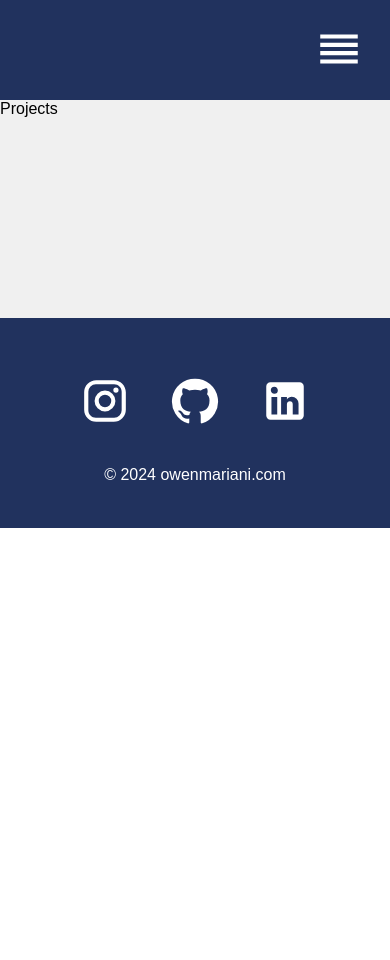
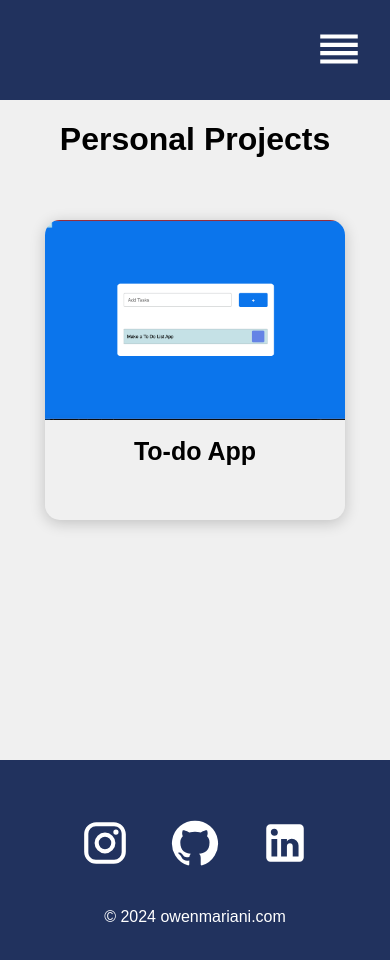
Before and after one commit to owenm-26/Personal-CV, a React (Create React App) app in the folder cv-website/: page /projects in a window 390 px wide. Shown: the top 960 px of the page. Before the commit the page ends 844 px from the top, so only its background shows below. Built offline with nearby package versions, Linux system fonts and the light colour scheme.

Commit message:
finished projects and basic implementation.

```diff
--- a/cv-website/src/App.js
+++ b/cv-website/src/App.js
@@ -5,6 +5,7 @@
 import Experience from "./pages/Experience";
 import Navbar from "./components/Navbar";
 import Footer from './components/Footer';
+import ProjectDisplay from './pages/ProjectDisplay';
 
 function App() {
   return (
@@ -14,6 +15,7 @@
         <Routes>
           <Route path='/' element={<Home />}/>
           <Route path='/projects' element={<Projects />}/>
+          <Route path='/project/:id' element={<ProjectDisplay/>}/>
           <Route path='/experience' element={<Experience />}/>
         </Routes>
         <Footer/>
--- /dev/null
+++ b/cv-website/src/components/ProjectItem.js
@@ -0,0 +1,14 @@
+import React from 'react';
+import { useNavigate } from 'react-router-dom';
+
+function ProjectItem({ image, name, id}) {
+  const navigate = useNavigate();
+  return (
+    <div className='projectItem' onClick = {() => {navigate("/project/" + id)}}>
+        <div style = {{backgroundImage: `url(${image})`}} className="bgImage"/>
+        <h1>{name}</h1>
+    </div>
+  )
+}
+
+export default ProjectItem
--- /dev/null
+++ b/cv-website/src/helpers/ProjectList.js
@@ -0,0 +1,11 @@
+// remove this later when database set up
+import ToDoImage from "../assets/todo.png"
+
+export const ProjectList = [
+    {
+        name: "To-do App",
+        image: ToDoImage,
+        skills: "JavaScript, HTML, CSS",
+        url: "https://github.com/owenm-26/To-Do-List"
+    },
+]
--- /dev/null
+++ b/cv-website/src/pages/ProjectDisplay.js
@@ -0,0 +1,22 @@
+import React from 'react'
+import { useParams } from 'react-router-dom'
+import { ProjectList } from '../helpers/ProjectList';
+import GitHubIcon from '@mui/icons-material/GitHub';
+import "../styles/ProjectDisplay.css"
+
+function ProjectDisplay() {
+    const {id} = useParams();
+    const project = ProjectList[id];
+  return (
+    <div className='project'>
+        <h1>{project.name}</h1>
+        <img src={project.image}/>
+        <p><b>Skills:</b> {project.skills}</p>
+        <a href={project.url}>
+        <GitHubIcon></GitHubIcon>
+        </a>
+    </div>
+  )
+}
+
+export default ProjectDisplay;
--- a/cv-website/src/pages/Projects.js
+++ b/cv-website/src/pages/Projects.js
@@ -1,8 +1,19 @@
 import React from 'react'
+import ProjectItem from '../components/ProjectItem';
+import "../styles/Projects.css";
+import { ProjectList } from '../helpers/ProjectList';
 
 function Projects() {
   return (
-    <div>Projects</div>
+    <div className='projects'>
+      <h1>Personal Projects</h1>
+      <div className='projectList'>
+        {/* Replace this with a database call later */}
+        {ProjectList.map((project, idx) =>
+        {return <ProjectItem id = {idx} name = {project.name} image = {project.image}/>}
+        )}
+      </div>
+    </div>
   )
 }
 
--- /dev/null
+++ b/cv-website/src/styles/ProjectDisplay.css
@@ -0,0 +1,28 @@
+.project {
+    width: 100%;
+    height: calc(100vh - 100px);
+    display: flex;
+    justify-content: center;
+    align-items: center;
+    flex-direction: column;
+  }
+
+  .project h1 {
+    margin-top: 50px;
+    color: #3e497a;
+    font-size: 35px;
+  }
+  .project img {
+    width: 700px;
+    border-radius: 10px;
+  }
+
+  .project p {
+    font-size: 40px;
+    color: #3e497a;
+  }
+
+  .project svg {
+    font-size: 60px;
+    color: #3e497a;
+  }
--- /dev/null
+++ b/cv-website/src/styles/Projects.css
@@ -0,0 +1,74 @@
+.projects {
+    width: 100%;
+    height: auto;
+    display: flex;
+    justify-content: center;
+    align-items: center;
+    flex-direction: column;
+  }
+  .projects .projectTitle {
+    text-align: center;
+    color: #3e497a;
+    font-size: 60px;
+    font-weight: bolder;
+  }
+
+  .projectList {
+    width: 70vw;
+    height: auto;
+    display: grid;
+    grid-template-columns: 1fr 1fr 1fr;
+    place-items: center;
+  }
+
+  /* MENU ITEM STYLING */
+
+  .projectItem {
+    border-radius: 15px;
+    width: 300px;
+    height: 300px;
+    margin: 40px;
+    box-shadow: 0px 3px 15px rgba(0, 0, 0, 0.2);
+    text-align: center;
+  }
+  .projectItem:hover {
+    box-shadow: 0px 3px 15px rgba(0, 0, 0, 0.5);
+    transition: 0.3s ease-in;
+    cursor: pointer;
+  }
+
+  .projectItem .bgImage {
+    border-top-left-radius: 15px;
+    border-top-right-radius: 15px;
+    width: 100%;
+    height: 200px;
+    background-position: center;
+    background-repeat: no-repeat;
+    background-size: cover;
+  }
+
+  .projectItem h1 {
+    font-size: 25px;
+  }
+
+  @media only screen and (max-width: 1300px) {
+    .projectList {
+      grid-template-columns: 1fr 1fr;
+    }
+  }
+
+  @media only screen and (max-width: 800px) {
+    .projectList {
+      grid-template-columns: 1fr;
+    }
+  }
+
+  @media only screen and (max-width: 800px) {
+    .projectList {
+      width: 100%;
+    }
+    .projectItem {
+      width: 300px;
+      height: 300px;
+    }
+  }
```
Also changed, not shown: cv-website/src/assets/todo.png (added).
